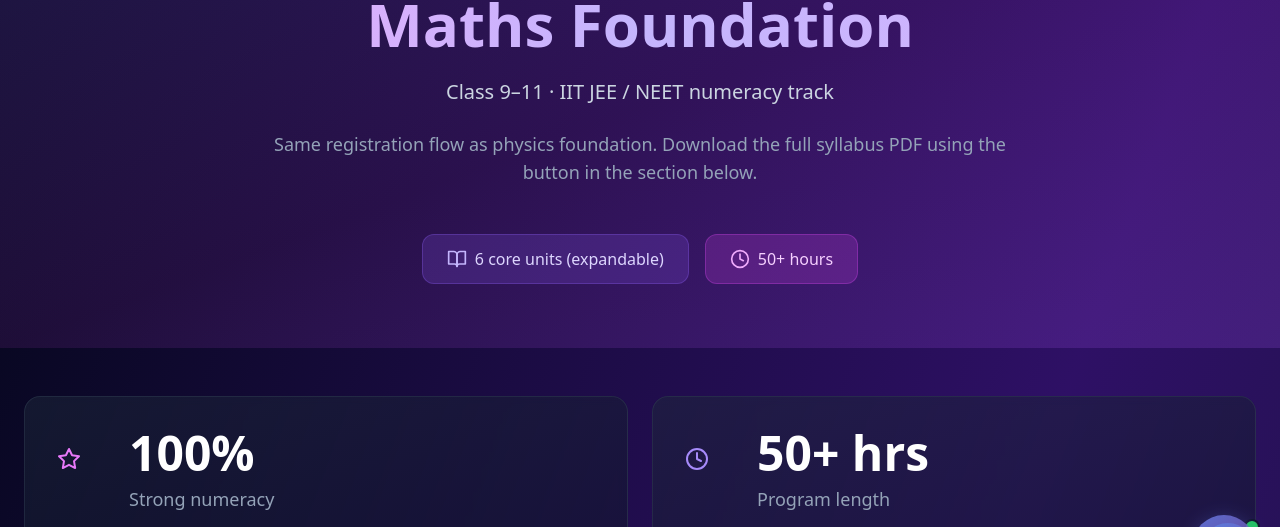
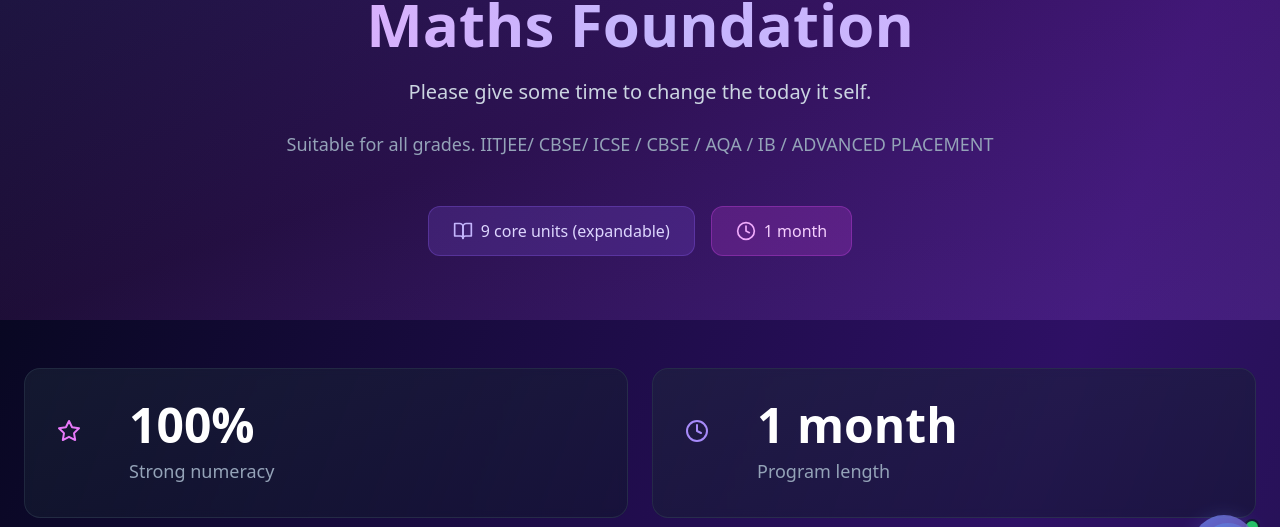
Before and after one commit to kishorecrazy1-arch/srikanthphysics, a React (Vite) app: page /course/maths-foundation in a window 1280 px wide. Shown: the part 197-724 px from the top of the page. Built offline with nearby package versions, Linux system fonts and the light colour scheme; no server answers.

Commit message:
Update Maths Foundation hero copy and stats.
Refresh the heading text, audience description, and key stat chips to the latest wording, set duration to one month, and remove the 5K students card.

Made-with: Cursor

```diff
--- a/src/pages/MathsFoundationCourse.tsx
+++ b/src/pages/MathsFoundationCourse.tsx
@@ -54,8 +54,7 @@ export function MathsFoundationCourse() {
 
   const stats = [
     { label: 'Strong numeracy', value: '100%', icon: <Star />, color: 'text-fuchsia-400' },
-    { label: 'Program length', value: '50+ hrs', icon: <Clock />, color: 'text-violet-400' },
-    { label: 'Students', value: '5K+', icon: <Users />, color: 'text-purple-400' },
+    { label: 'Program length', value: '1 month', icon: <Clock />, color: 'text-violet-400' },
     { label: 'Success rate', value: '95%', icon: <TrendingUp />, color: 'text-emerald-400' },
   ];
 
@@ -209,19 +208,18 @@ export function MathsFoundationCourse() {
             <h1 className="text-5xl md:text-6xl font-bold bg-gradient-to-r from-fuchsia-300 via-violet-300 to-purple-300 bg-clip-text text-transparent">
               Maths Foundation
             </h1>
-            <p className="text-xl text-slate-300">Class 9–11 · IIT JEE / NEET numeracy track</p>
+            <p className="text-xl text-slate-300">Please give some time to change the today it self.</p>
             <p className="text-lg text-slate-400 max-w-3xl mx-auto">
-              Same registration flow as physics foundation. Download the full syllabus PDF using the button in the section
-              below.
+              Suitable for all grades. IITJEE/ CBSE/ ICSE / CBSE / AQA / IB / ADVANCED PLACEMENT
             </p>
             <div className="flex flex-wrap justify-center gap-4 pt-6">
               <div className="flex items-center gap-2 px-6 py-3 bg-violet-500/20 rounded-xl border border-violet-500/30">
                 <BookOpen className="w-5 h-5 text-violet-300" />
-                <span className="text-violet-200">6 core units (expandable)</span>
+                <span className="text-violet-200">9 core units (expandable)</span>
               </div>
               <div className="flex items-center gap-2 px-6 py-3 bg-fuchsia-500/20 rounded-xl border border-fuchsia-500/30">
                 <Clock className="w-5 h-5 text-fuchsia-300" />
-                <span className="text-fuchsia-200">50+ hours</span>
+                <span className="text-fuchsia-200">1 month</span>
               </div>
             </div>
           </div>
```
